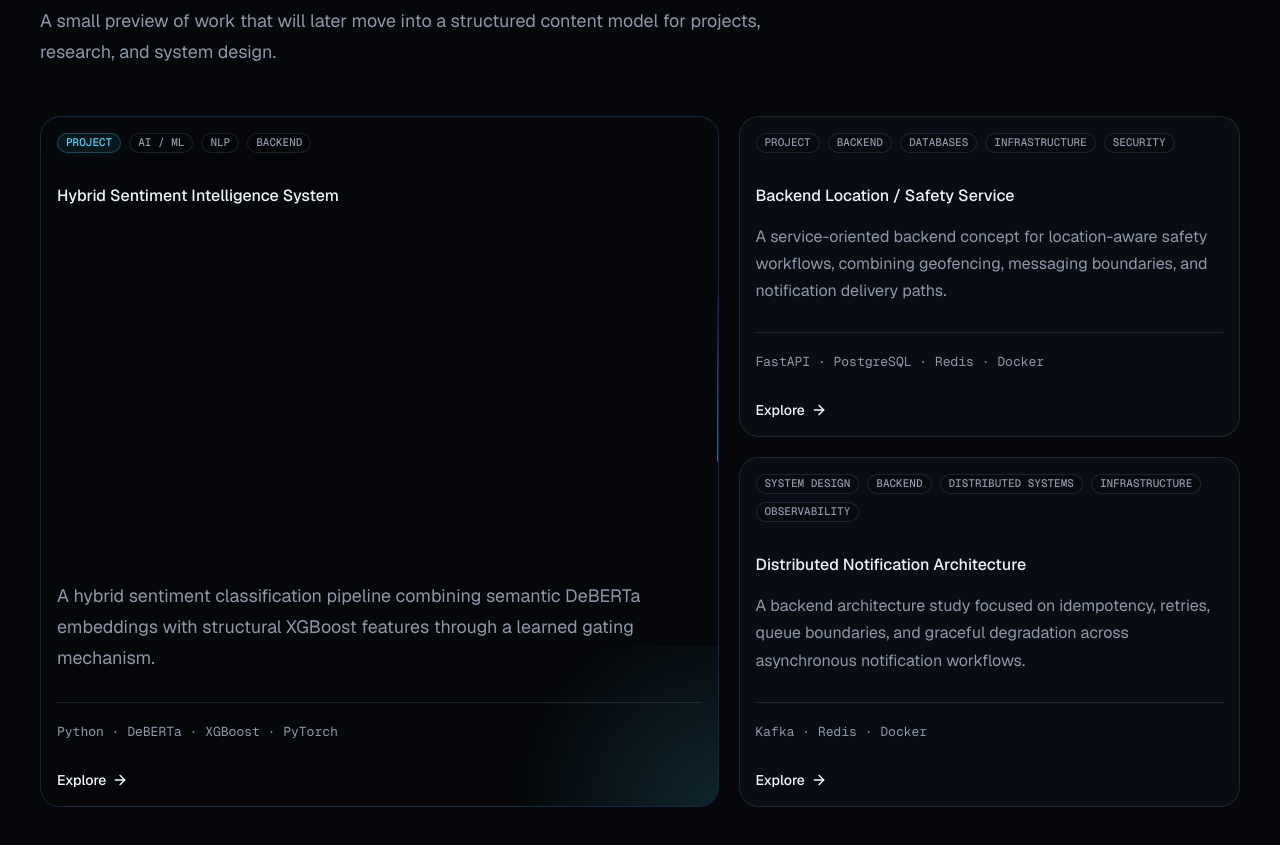
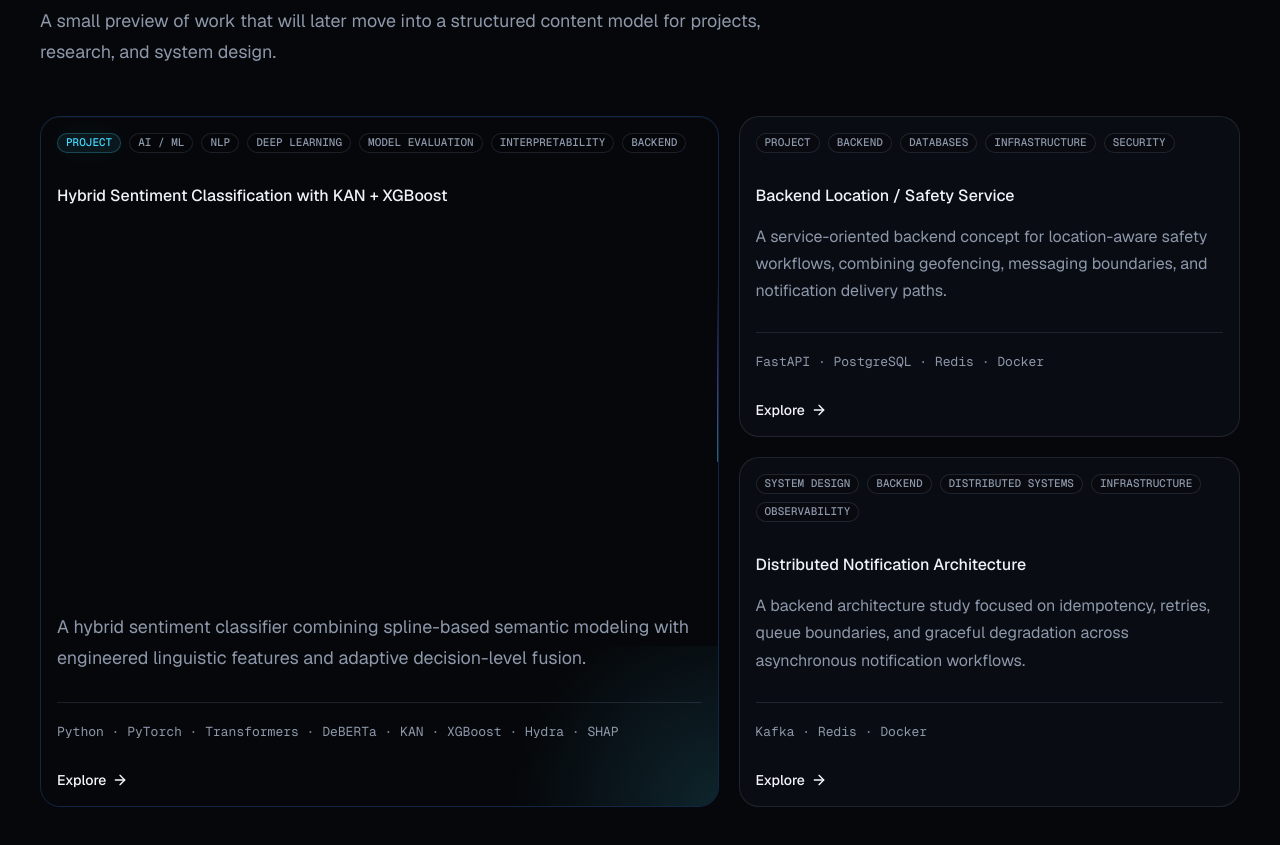
Before and after one commit to chetancrs7/portfolio, a Next.js app: page / in a window 1280 px wide. Shown: the part 2140-2985 px from the top of the page. Built offline with nearby package versions, Linux system fonts and the light colour scheme.

Commit message:
feat: :memo: update hybrid sentiment project details and expand technical areas

```diff
--- a/src/content/work/data.ts
+++ b/src/content/work/data.ts
@@ -3,28 +3,45 @@ import type { WorkItemInput } from "./schema";
 export const rawWorkItems = [
   {
     slug: "hybrid-sentiment-intelligence-system",
-    title: "Hybrid Sentiment Intelligence System",
+    title: "Hybrid Sentiment Classification with KAN + XGBoost",
     summary:
-      "A hybrid sentiment classification pipeline combining semantic DeBERTa embeddings with structural XGBoost features through a learned gating mechanism.",
+      "A hybrid sentiment classifier combining spline-based semantic modeling with engineered linguistic features and adaptive decision-level fusion.",
     description:
-      "Representative AI/ML systems work focused on model comparison, feature fusion, and backend-ready sentiment inference boundaries.",
+      "Experimental AI/ML engineering work focused on semantic modeling, feature engineering, calibration, expert fusion, and honest evaluation of a KAN + XGBoost sentiment system.",
     type: "project",
-    status: "active",
-    areas: ["ai-ml", "nlp", "backend"],
-    technologies: ["Python", "DeBERTa", "XGBoost", "PyTorch"],
+    status: "completed",
+    areas: [
+      "ai-ml",
+      "nlp",
+      "deep-learning",
+      "model-evaluation",
+      "interpretability",
+      "backend",
+    ],
+    technologies: [
+      "Python",
+      "PyTorch",
+      "Transformers",
+      "DeBERTa",
+      "KAN",
+      "XGBoost",
+      "Hydra",
+      "SHAP",
+    ],
     date: "2026-08",
     featured: true,
     priority: 1,
+    repository: "https://github.com/chetancrs7/kan_xgboost_sentiment",
     contentPath: "content/work/hybrid-sentiment-intelligence-system.mdx",
     metrics: [
       {
         label: "Test Accuracy",
-        value: "0.8741",
+        value: "0.875",
         description: "Final fusion model classification accuracy.",
       },
       {
         label: "Macro F1",
-        value: "0.874",
+        value: "0.875",
         description: "Class-balanced F1 score.",
       },
       {
@@ -39,8 +56,9 @@ export const rawWorkItems = [
       },
     ],
     project: {
-      role: "Modeling and backend architecture",
-      outcome: "Structured as a future case study around hybrid model design.",
+      role: "AI/ML engineering, feature engineering, evaluation",
+      outcome:
+        "Evaluated a hybrid KAN + XGBoost sentiment architecture on a 160,000-sample held-out test split.",
     },
   },
   {
--- a/src/content/work/filters.ts
+++ b/src/content/work/filters.ts
@@ -22,6 +22,10 @@ export const workTypeFilters: WorkTypeFilter[] = [
 export const workAreaFilters: WorkAreaFilter[] = [
   { area: "backend", label: "Backend" },
   { area: "ai-ml", label: "AI / ML" },
+  { area: "nlp", label: "NLP" },
+  { area: "deep-learning", label: "Deep Learning" },
+  { area: "model-evaluation", label: "Model Evaluation" },
+  { area: "interpretability", label: "Interpretability" },
   { area: "distributed-systems", label: "Distributed Systems" },
   { area: "databases", label: "Databases" },
   { area: "infrastructure", label: "Infrastructure" },
--- a/src/content/work/labels.ts
+++ b/src/content/work/labels.ts
@@ -11,9 +11,12 @@ export const workTypeLabels: Record<WorkType, string> = {
 export const technicalAreaLabels: Record<TechnicalArea, string> = {
   backend: "Backend",
   "ai-ml": "AI / ML",
+  "deep-learning": "Deep Learning",
   "distributed-systems": "Distributed Systems",
   databases: "Databases",
   infrastructure: "Infrastructure",
+  interpretability: "Interpretability",
+  "model-evaluation": "Model Evaluation",
   retrieval: "Retrieval",
   nlp: "NLP",
   observability: "Observability",
--- a/src/content/work/schema.ts
+++ b/src/content/work/schema.ts
@@ -11,9 +11,12 @@ export const workTypes = [
 export const technicalAreas = [
   "backend",
   "ai-ml",
+  "deep-learning",
   "distributed-systems",
   "databases",
   "infrastructure",
+  "interpretability",
+  "model-evaluation",
   "retrieval",
   "nlp",
   "observability",
```
